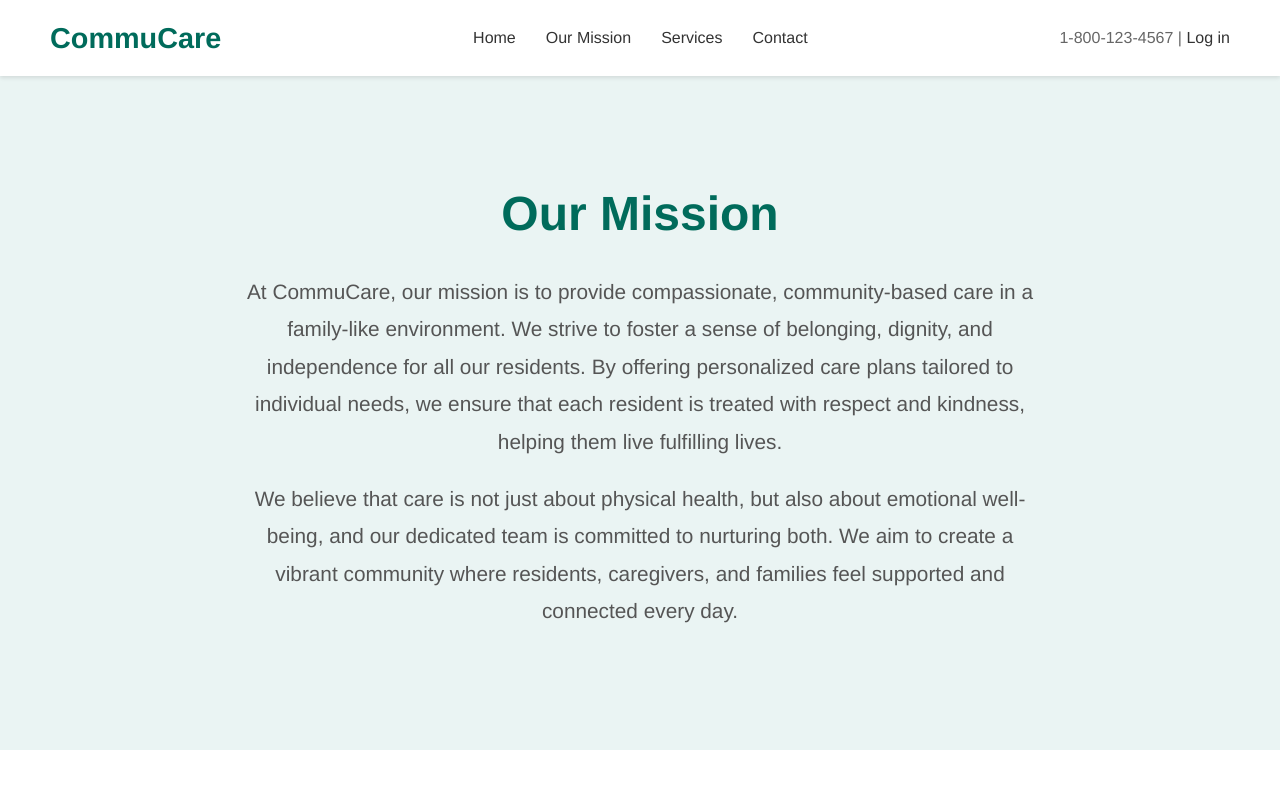
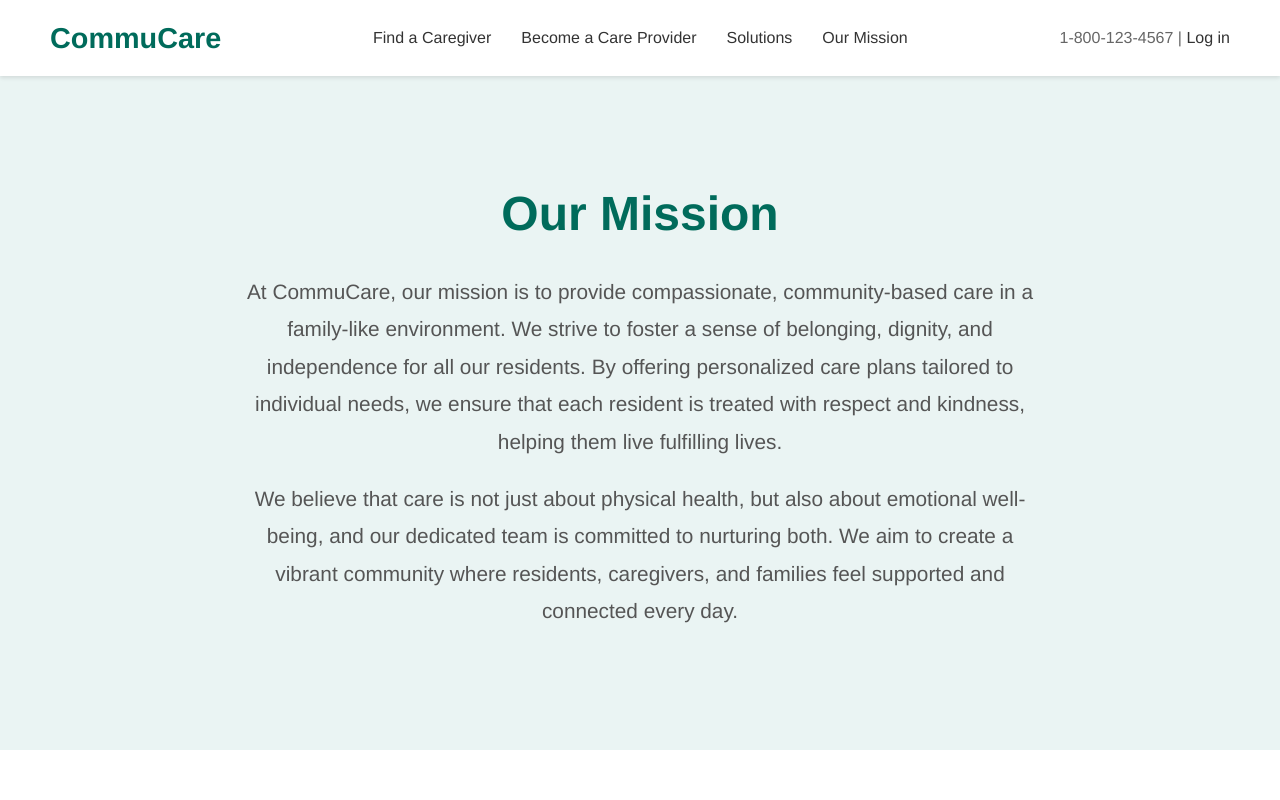
Before and after one commit to sacohen4/CommuCare, a plain HTML site: page Our-Mission.html in a window 1280 px wide. Shown: the top 800 px of the page. Drawn offline with Linux system fonts and the light colour scheme.

Commit message:
Update Our-Mission.html
updated the header to match the index page

```diff
--- a/Our-Mission.html
+++ b/Our-Mission.html
@@ -147,15 +147,15 @@
 
 <body>
 
-    <!-- Header Section -->
+        <!-- Header Section -->
     <header>
         <div class="logo">CommuCare</div>
         <nav>
             <ul>
-                <li><a href="index.html">Home</a></li>
-                <li><a href="our-mission.html">Our Mission</a></li>
-                <li><a href="#">Services</a></li>
-                <li><a href="#">Contact</a></li>
+                <li><a href="#">Find a Caregiver</a></li>
+                <li><a href="#">Become a Care Provider</a></li>
+                <li><a href="#">Solutions</a></li>
+                <li><a href="https://sacohen4.github.io/CommuCare//Our-Mission.html">Our Mission</a></li>
             </ul>
         </nav>
         <div class="contact-info">
```
